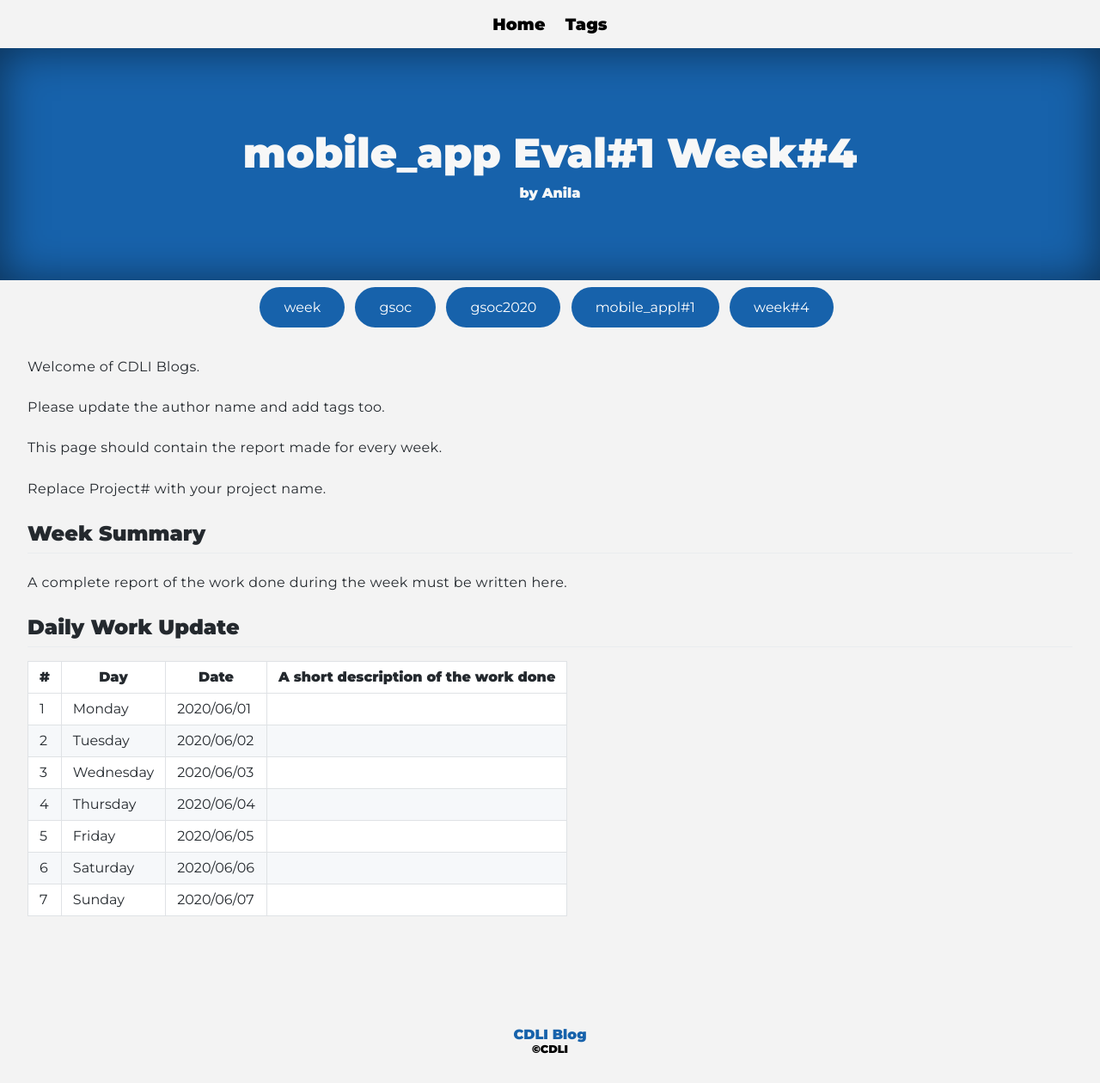
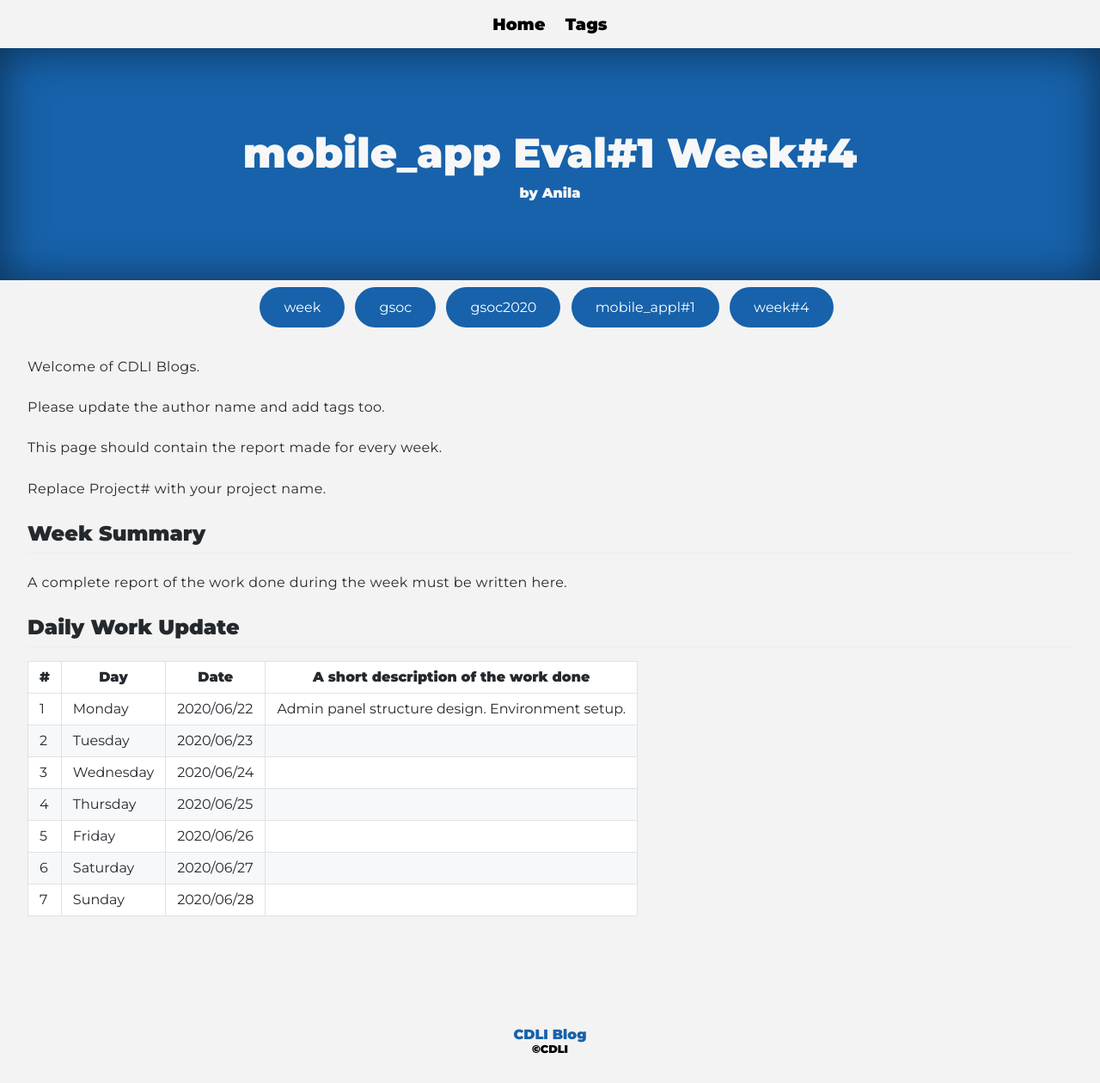
Before and after one commit to cdli-gh/blog, a Jekyll site: the page built from _blog/gsoc20/mobile_app/posts/04_week4.md, in a window 1280 px wide. Shown: the whole page at 86% size. Built offline with Jekyll 4.4.1, drawn with Linux system fonts in a browser that asks for light colours; Markdown is read by kramdown in place of the engine named in the settings.

Commit message:
Update 04_week4.md

```diff
--- a/_blog/gsoc20/mobile_app/posts/04_week4.md
+++ b/_blog/gsoc20/mobile_app/posts/04_week4.md
@@ -21,10 +21,10 @@ A complete report of the work done during the week must be written here.
 
 |\#|Day|Date|A short description of the work done|
 |---	|---	|---	|---	|
-|1   	| Monday 	|   2020/06/01	|   	|
-|2   	| Tuesday  	|   2020/06/02	|   	|
-|3   	| Wednesday  	|  2020/06/03 	|   	|
-|4   	| Thursday  	|   2020/06/04	|   	|
-|5   	| Friday  	|   2020/06/05	|   	|
-|6   	| Saturday  	|   2020/06/06	|   	|
-|7   	| Sunday  	|   2020/06/07	|   	|
+|1   	| Monday 	|   2020/06/22	|Admin panel structure design. Environment setup.   	|
+|2   	| Tuesday  	|   2020/06/23	|   	|
+|3   	| Wednesday  	|  2020/06/24 	|   	|
+|4   	| Thursday  	|   2020/06/25	|   	|
+|5   	| Friday  	|   2020/06/26	|   	|
+|6   	| Saturday  	|   2020/06/27	|   	|
+|7   	| Sunday  	|   2020/06/28	|   	|
```
